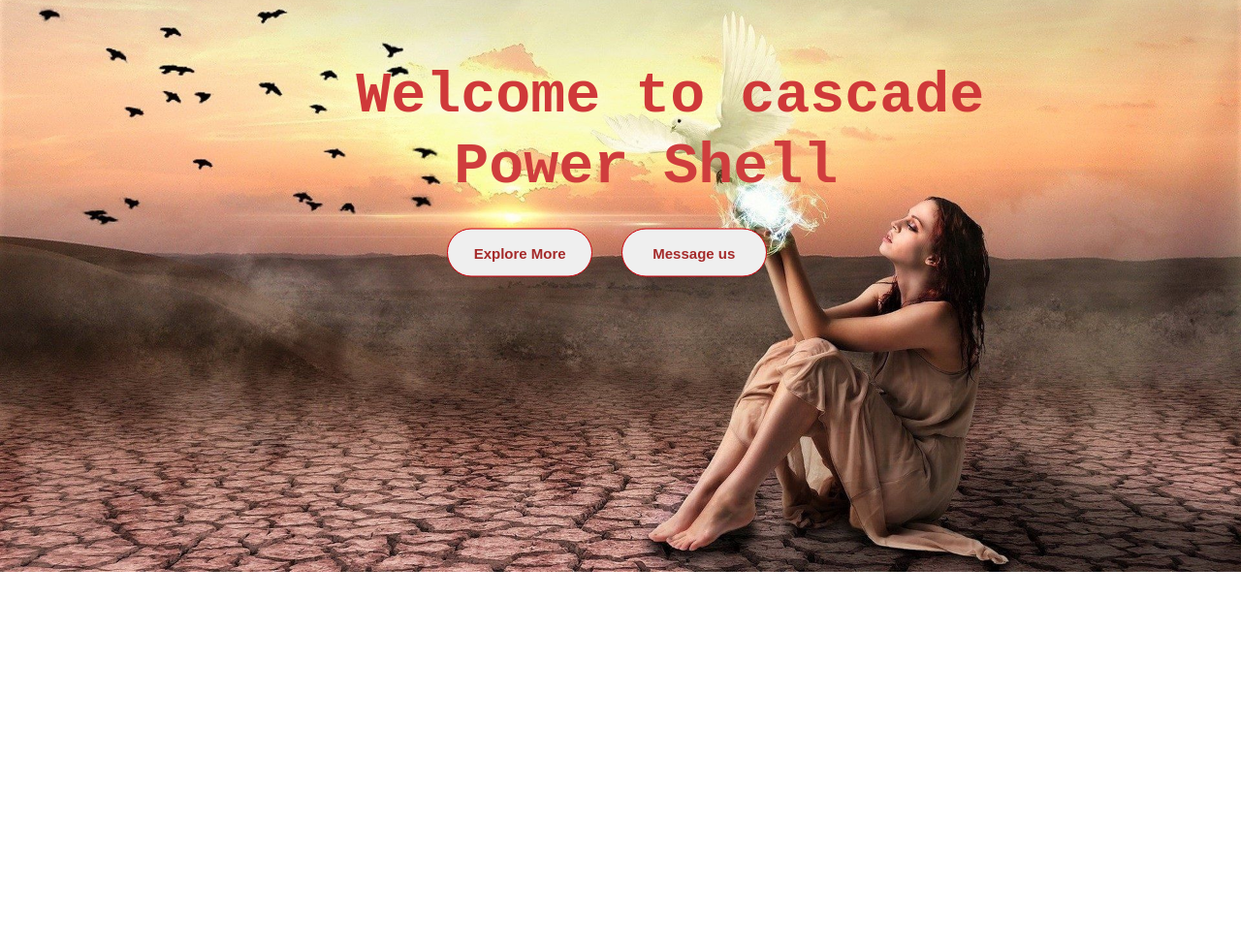
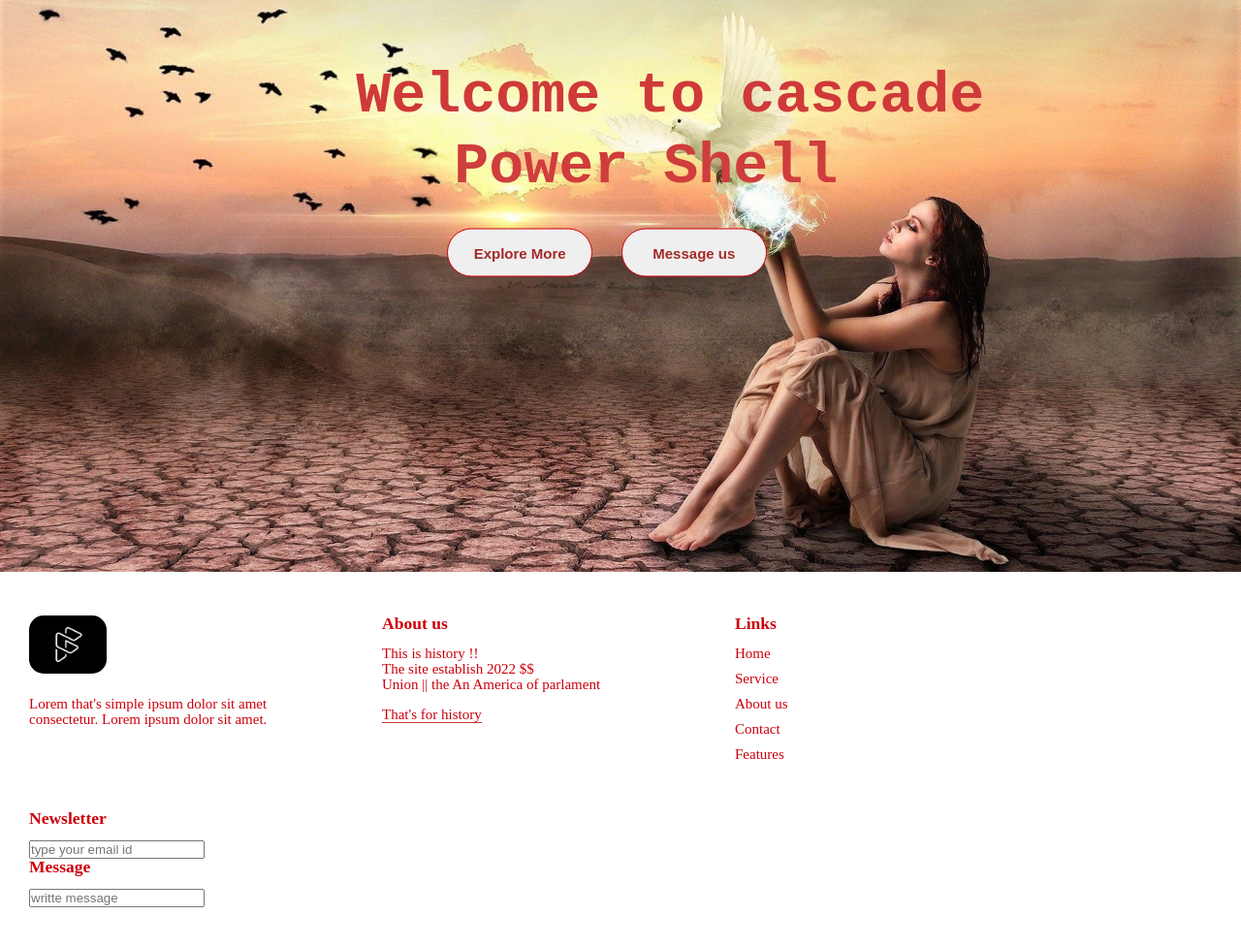
Before and after one commit to alhaj-cmd/Sumit, a plain HTML site: page index.html in a window 1280 px wide. Shown: the part 210-1186 px from the top of the page at 97% size. Before the commit the page ends 800 px from the top, so only its background shows below. Drawn offline with Linux system fonts and the light colour scheme.

Commit message:
footer site uncomplite

```diff
--- a/index.css
+++ b/index.css
@@ -2,6 +2,7 @@
 *{
     padding: 0;
     margin: 0;
+
 }
 .container{
     background-image: url(images/birdF.jpg) ;
@@ -72,7 +73,7 @@ background: rgba(0, 0, 0, 0.6);
 
 }
 
-  .btn button {
+.btn button {
     height: 50px;
     width: 150px;
     font-size: 15px;
@@ -94,3 +95,60 @@ background: rgba(0, 0, 0, 0.6);
 .btn button:hover{
     background:#cc000c ;
 }
+
+/* ------  footer  ----*/
+
+
+footer {
+    width: 80%;
+    /* position: absolute; */
+    bottom: 0;
+    background-color: linear-gradient(to right red, green );
+    color: #cc000c;
+    border-top-left-radius: 5px;
+    padding: 15px 0 10px;
+    font-size: 15px;
+    line-height: 16px;
+
+
+ }
+
+ .row{
+    margin: 10px;
+    width: 100%;
+    display: flex;
+    flex-wrap: wrap;
+    align-items: flex-start;
+    justify-content: space-between;
+
+
+ }
+.col{
+    flex-basis: 25%;
+    padding: 20px;
+
+}
+.logo{
+    width: 80px;
+    margin-bottom: 20px;
+    border-radius: 15px;
+}
+.col h3{
+    width: fit-content;
+    margin-bottom: 15px;
+    position: relative;
+}
+.email-id{
+    width: fit-content;
+    margin: 15px 0;
+    border-bottom: 1px solid rgb(207, 57, 57);
+}
+.col ul li{
+    list-style: none;
+    margin-bottom: 10px;
+}
+
+.col ul li a{
+    text-decoration: none;
+    color: #cc000c;
+}
--- a/index.html
+++ b/index.html
@@ -30,5 +30,41 @@
             </div>
     </section>
 
+  <!------  Footer site  ------>
+
+  <footer>
+      <div class="row">
+        <div class="col">
+           <img src="images/logo.webp" class="logo">
+            <P>Lorem  that's simple ipsum dolor sit amet consectetur. Lorem ipsum dolor sit amet.</P>
+          </div>
+          <div class="col">
+            <h3>About us</h3>
+            <p>This is history !!</p>
+            <P>The site establish 2022 $$ </P>
+            <p>Union || the An America of parlament</p>
+            <p class="email-id">That's for history </p>
+
+          </div>
+          <div class="col">
+            <h3>Links</h3>
+            <ul>
+                <li><a href="">Home</a></li>
+                <li><a href="">Service</a></li>
+                <li><a href="">About us</a></li>
+                <li><a href="">Contact</a></li>
+                <li><a href="">Features</a></li>
+            </ul>
+          </div>
+          <div class="col">
+            <h3>Newsletter</h3>
+            <input type="email" placeholder="type your email id">
+            <h3>Message</h3>
+            <input type="message" placeholder="writte message">
+          </div>
+      </div>
+
+    </footer>
+
 </body>
 </html>
```
